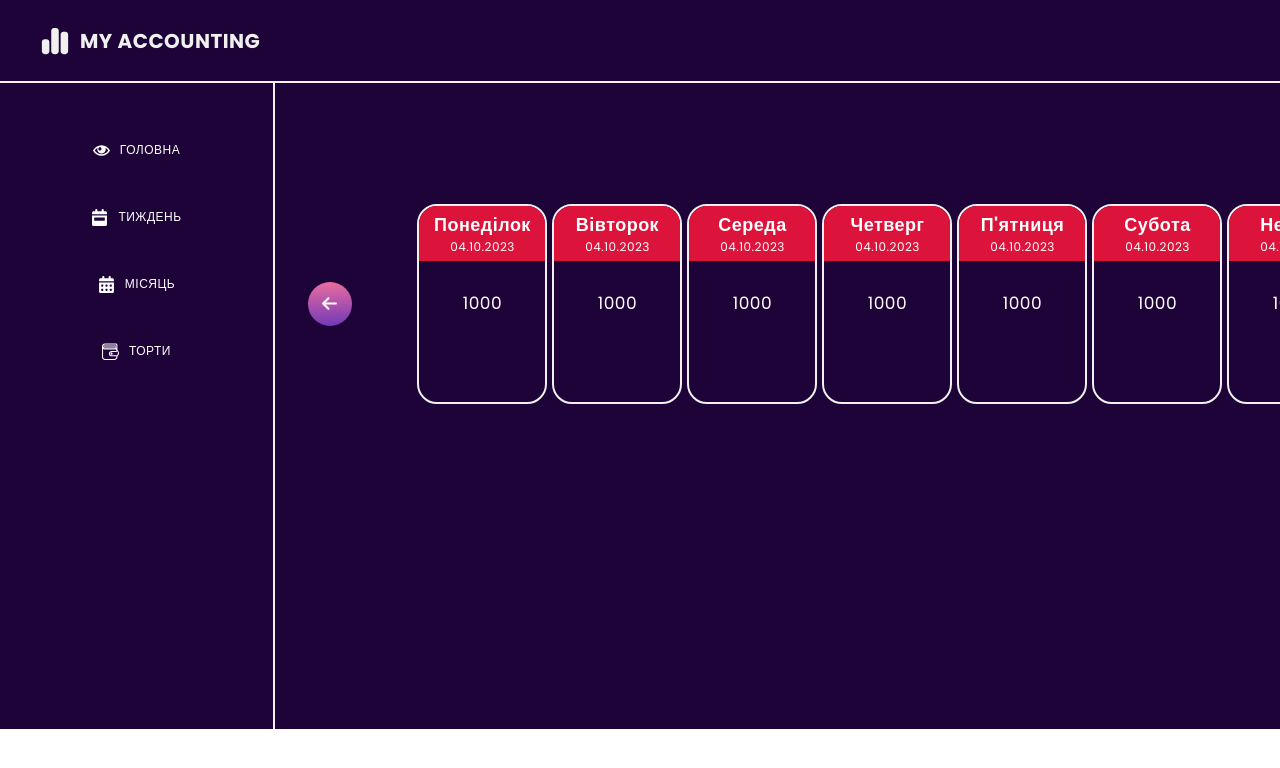
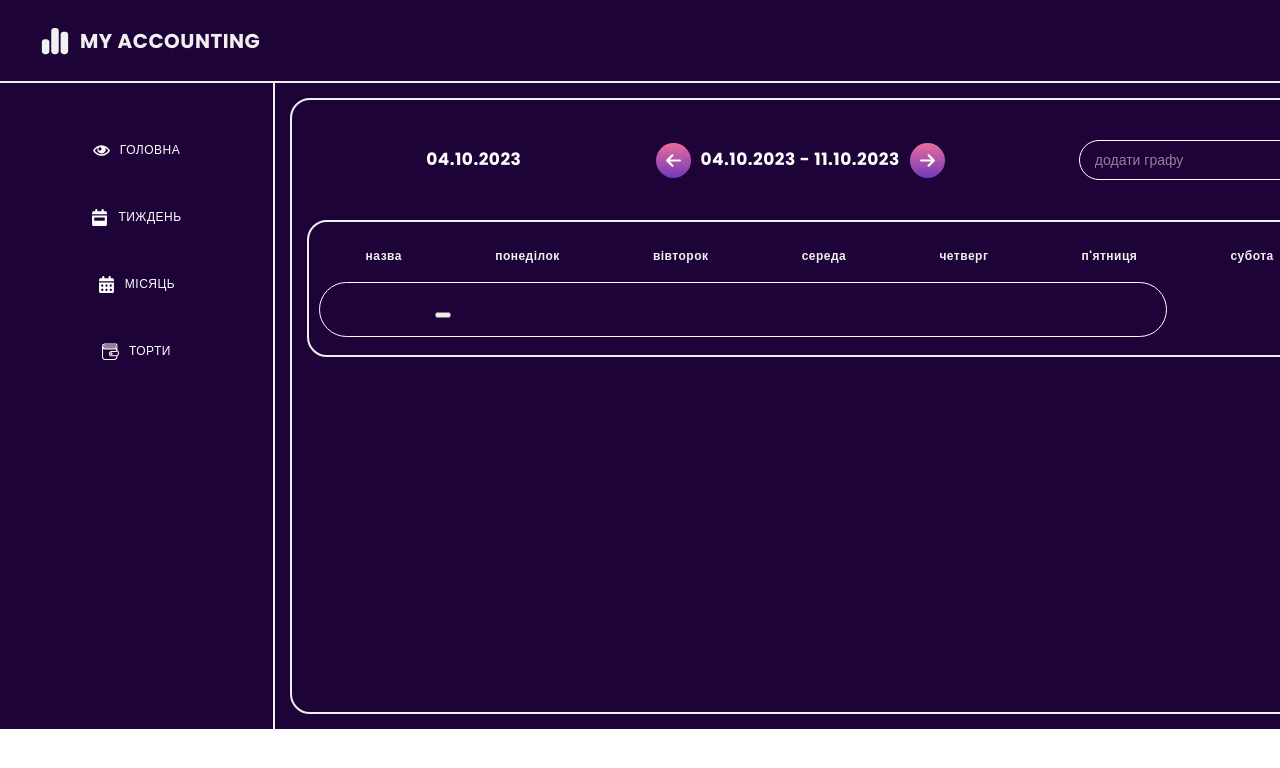
Before and after one commit to DenysPetrenk0/my_accounting, a React (Create React App) app: page /week in a window 1280 px wide. Shown: the top 768 px of the page. Built offline with nearby package versions, Linux system fonts and the light colour scheme; a web font is replaced by a local one.

Commit message:
added new week form, styles-date 11/10/2023

```diff
--- a/src/componets/content/Content.js
+++ b/src/componets/content/Content.js
@@ -2,10 +2,11 @@ import React from "react";
 import ContentSwitcher from "../../contentSwitcher/contentSwitcher";
 import {navigationRoutes} from "../../routes/navigationRoutes";
 import {ContentStyled} from "./ContentStyled";
+import colors from "../../style/colors";
 
 const Content = () => {
     return (
-        <ContentStyled>
+        <ContentStyled colors={colors}>
             <ContentSwitcher routes={navigationRoutes}/>
         </ContentStyled>
     );
--- a/src/componets/content/ContentStyled.js
+++ b/src/componets/content/ContentStyled.js
@@ -1,5 +1,8 @@
 import styled from "styled-components";
 
 export const ContentStyled = styled.div `
-    width: 100%;
+  width: 100%;
+  border: 2px solid ${(props) => props.colors.darkColors.text};
+  border-radius: 20px;
+  margin: 15px;
 `;
--- a/src/pages/week/WeekPage.js
+++ b/src/pages/week/WeekPage.js
@@ -6,83 +6,56 @@ import arrowIcon from "../week/icon/arrow.svg";
 const WeekPage = () => {
   return(
       <WeekPageStyled colors={colors}>
-      <h2 className="week__current-day">04.10.2023</h2>
-      <div className="week__container">
-          <button type="button" className="week__button-arrow">
-              <svg className="week__button-arrow__icon" height="17" width="17">
+          <div className="week__number">
+              <h2 className="week__number__current-day">04.10.2023</h2>
+              <div className="week__number__box">
+                  <button type="button" className="week__number__button-arrow">
+                      <svg className="week__number__button-arrow__icon" height="17" width="17">
                           <use href={arrowIcon + "#arrow-left"}></use>
                       </svg>
                   </button>
-          <ul className="week__list">
-              <li className="week__item">
-                  <div className="week__item__name">
-                      <h2 className="week__item__title">Понеділок</h2>
-                      <p className="week__item__date">04.10.2023</p>
-                  </div>
-                  <div className="week__item__content">
-                      <p className="week__item__count">1000</p>
-                  </div>
-              </li>
-              <li className="week__item">
-                  <div className="week__item__name">
-                      <h2 className="week__item__title">Вівторок</h2>
-                      <p className="week__item__date">04.10.2023</p>
-                  </div>
-                  <div className="week__item__content">
-                      <p className="week__item__count">1000</p>
-                  </div>
-              </li>
-              <li className="week__item">
-                  <div className="week__item__name">
-                      <h2 className="week__item__title">Середа</h2>
-                      <p className="week__item__date">04.10.2023</p>
-                  </div>
-                  <div className="week__item__content">
-                      <p className="week__item__count">1000</p>
-                  </div>
-              </li>
-              <li className="week__item">
-                  <div className="week__item__name">
-                      <h2 className="week__item__title">Четверг</h2>
-                      <p className="week__item__date">04.10.2023</p>
-                  </div>
-                  <div className="week__item__content">
-                      <p className="week__item__count">1000</p>
-                  </div>
-              </li>
-              <li className="week__item">
-                  <div className="week__item__name">
-                      <h2 className="week__item__title">П'ятниця</h2>
-                      <p className="week__item__date">04.10.2023</p>
-                  </div>
-                  <div className="week__item__content">
-                      <p className="week__item__count">1000</p>
-                  </div>
-              </li>
-              <li className="week__item">
-                  <div className="week__item__name">
-                      <h2 className="week__item__title">Субота</h2>
-                      <p className="week__item__date">04.10.2023</p>
-                  </div>
-                  <div className="week__item__content">
-                      <p className="week__item__count">1000</p>
-                  </div>
-              </li>
-              <li className="week__item">
-                  <div className="week__item__name">
-                      <h2 className="week__item__title">Неділя</h2>
-                      <p className="week__item__date">04.10.2023</p>
-                  </div>
-                  <div className="week__item__content">
-                      <p className="week__item__count">1000</p>
-                  </div>
-              </li>
-          </ul>
-          <button type="button" className="week__button-arrow">
-              <svg className="week__button-arrow__icon" height="17" width="17">
+                  <h2 className="week__number__current-week">04.10.2023 - 11.10.2023</h2>
+                  <button type="button" className="week__number__button-arrow">
+                      <svg className="week__number__button-arrow__icon" height="17" width="17">
                           <use href={arrowIcon + "#arrow-right"}></use>
                       </svg>
                   </button>
+              </div>
+              <form>
+                  <label className="week__number__add">
+                      <input className="week__number__add-input" type="text" placeholder="додати графу"/>
+                      <buttom className="week__number__button-add">
+                          <svg className="week__number__button-add__icon" height="17" width="17">
+                              <use href={arrowIcon + "#plus"}></use>
+                          </svg>
+                      </buttom>
+                  </label>
+              </form>
+          </div>
+          <div className="week__content">
+              <div className="week__content__box">
+                  <p className="week__content__title">назва</p>
+                  <p className="week__content__title">понеділок</p>
+                  <p className="week__content__title">вівторок</p>
+                  <p className="week__content__title">середа</p>
+                  <p className="week__content__title">четверг</p>
+                  <p className="week__content__title">п'ятниця</p>
+                  <p className="week__content__title">субота</p>
+                  <p className="week__content__title">неділя</p>
+              </div>
+              <form className="week__content__form">
+                  <label className="week__content__form__label">
+                      <input type="text" className="week__content__form__input"/>
+                      <button></button>
+                      <input type="text" className="week__content__form__input"/>
+                      <input type="text" className="week__content__form__input"/>
+                      <input type="text" className="week__content__form__input"/>
+                      <input type="text" className="week__content__form__input"/>
+                      <input type="text" className="week__content__form__input"/>
+                      <input type="text" className="week__content__form__input"/>
+                      <input type="text" className="week__content__form__input"/>
+                  </label>
+              </form>
           </div>
       </WeekPageStyled>
   );
--- a/src/pages/week/WeekPageStyled.js
+++ b/src/pages/week/WeekPageStyled.js
@@ -4,63 +4,39 @@ export const WeekPageStyled = styled.div `
 
   .week {
 
-    &__container {
+    &__number {
       display: flex;
-      justify-content: space-around;
+      justify-content: space-evenly;
+      align-items: center;
+      margin-top: 40px;
+      margin-bottom: 40px;
+
+      &__box {
+        display: flex;
         align-items: center;
       }
 
       &__current-day {
-      text-align: right;
-      margin-top: 40px;
-      margin-bottom: 40px;
-      margin-right: 40px;
         color: ${(props) => props.colors.darkColors.title};
-      font-weight: 600;
-      font-size: 27px;
+        font-weight: 700;
+        font-size: 17px;
         line-height: 1.5;
       }
 
-    &__list {
-      display: flex;
+      &__current-week {
+        color: ${(props) => props.colors.darkColors.title};
+        font-weight: 700;
+        font-size: 17px;
+        line-height: 1.5;
+        margin-right: 10px;
+        margin-left: 10px;
       }
 
-    &__item {
-      height: 200px;
-      width: 130px;
-      border: 2px solid ${(props) => props.colors.darkColors.text};
-      border-radius: 20px;
-      color: ${(props) => props.colors.darkColors.title};
-      font-style: normal;
-      text-align: center;
-      font-weight: 400;
-      font-size: 12px;
-      line-height: 1.5;
-      overflow: hidden;
-
-      &:not(:last-child) {
-        margin-right: 5px;
-      }
-
-      &__name {
-        padding: 5px 0;
-        background: ${(props) => props.colors.darkColors.attention};
-      }
-
-      &__count {
-        margin-top: 30px;
-        font-size: 17px;
-      }
-
-      &:hover {
-        scale: 1.05;
-      }
-    }
-
-    &__button-arrow {
+      &__button-arrow,
+      &__button-add {
         border-radius: 50%;
-      height: 44px;
-      width: 44px;
+        height: 35px;
+        width: 35px;
         background: linear-gradient(178.18deg, #FD749B -13.56%, #281AC8 158.3%);
         border: none;
         display: flex;
@@ -75,5 +51,69 @@ export const WeekPageStyled = styled.div `
           fill: ${(props) => props.colors.darkColors.title};
         }
       }
+
+      &__add {
+        display: flex;
+
+        &-input {
+          width: 225px;
+          height: 40px;
+          margin-right: 10px;
+          border-radius: 100px;
+          border: 1px solid ${(props) => props.colors.darkColors.title};
+          background: ${(props) => props.colors.darkColors.background};
+          padding-left: 15px;
+          color: ${(props) => props.colors.darkColors.title};
+
+          &::placeholder {
+            font-size: 14px;
+            font-style: normal;
+            font-weight: 400;
+            line-height: 1.5;
+            opacity: 0.5;
+            color: ${(props) => props.colors.darkColors.title};
           }
+        }
+      }
+    }
+
+    &__content {
+      border: 2px solid ${(props) => props.colors.darkColors.text};
+      border-radius: 20px;
+      margin: 15px;
+      padding: 25px 10px;
+
+      &__box {
+        margin-bottom: 25px;
+        display: flex;
+        justify-content: space-around;
+      }
+
+      &__title {
+        color: ${(props) => props.colors.darkColors.text};
+        font-size: 12px;
+        font-style: normal;
+        font-weight: 700;
+        line-height: 1.5;
+      }
+
+      &__form {
+
+        &__label {
+          padding: 15px;
+          border-radius: 100px;
+          border: 1px solid ${(props) => props.colors.darkColors.title};
+        }
+
+        &__input {
+          width: 100px;
+          height: 40px;
+          background: ${(props) => props.colors.darkColors.background};
+          color: ${(props) => props.colors.darkColors.title};
+          border: transparent;
+        }
+      }
+    }
+  }
+
 `;
```
Also changed, not shown: src/pages/week/icon/arrow.svg. Lines whose indentation alone changed are shown as unchanged.
